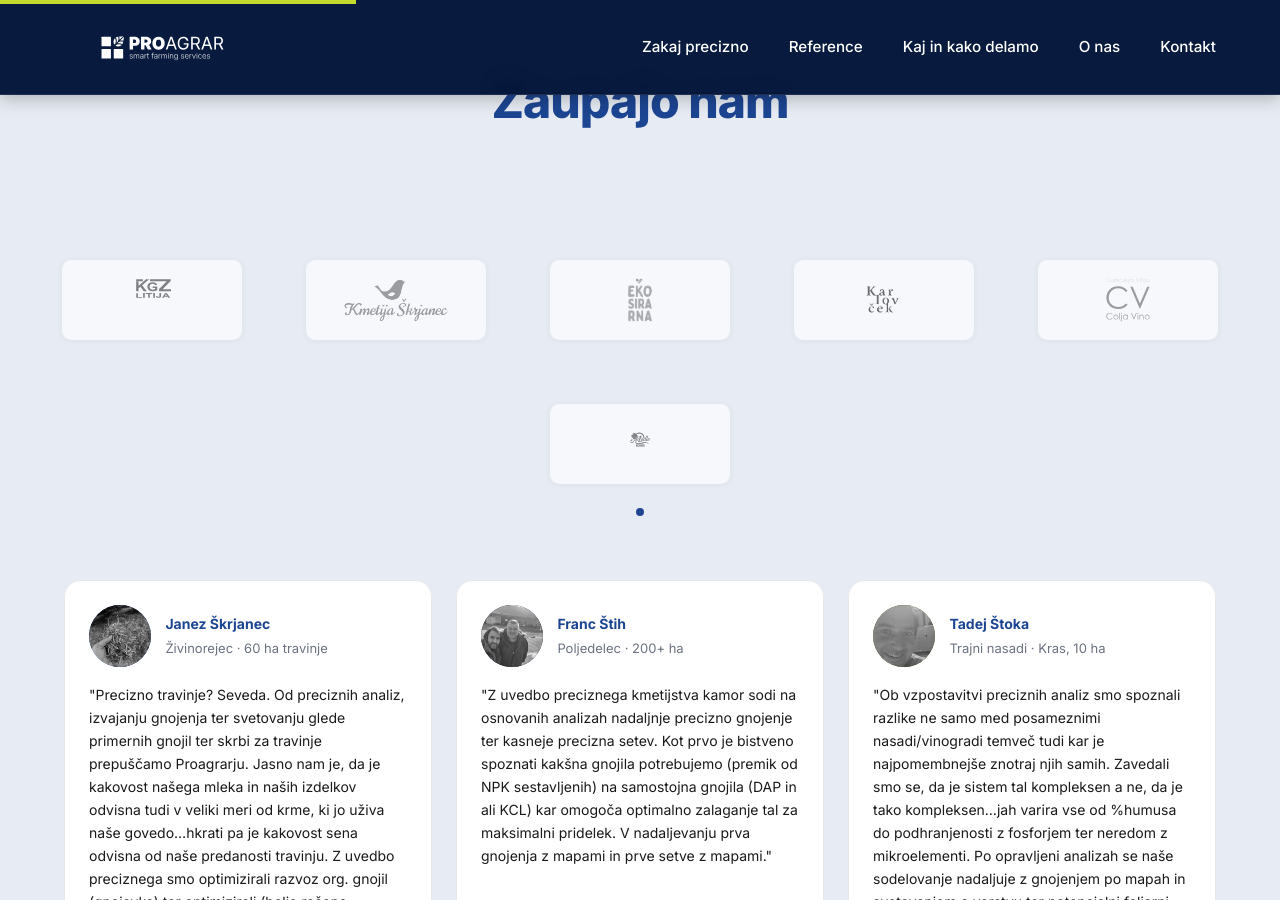
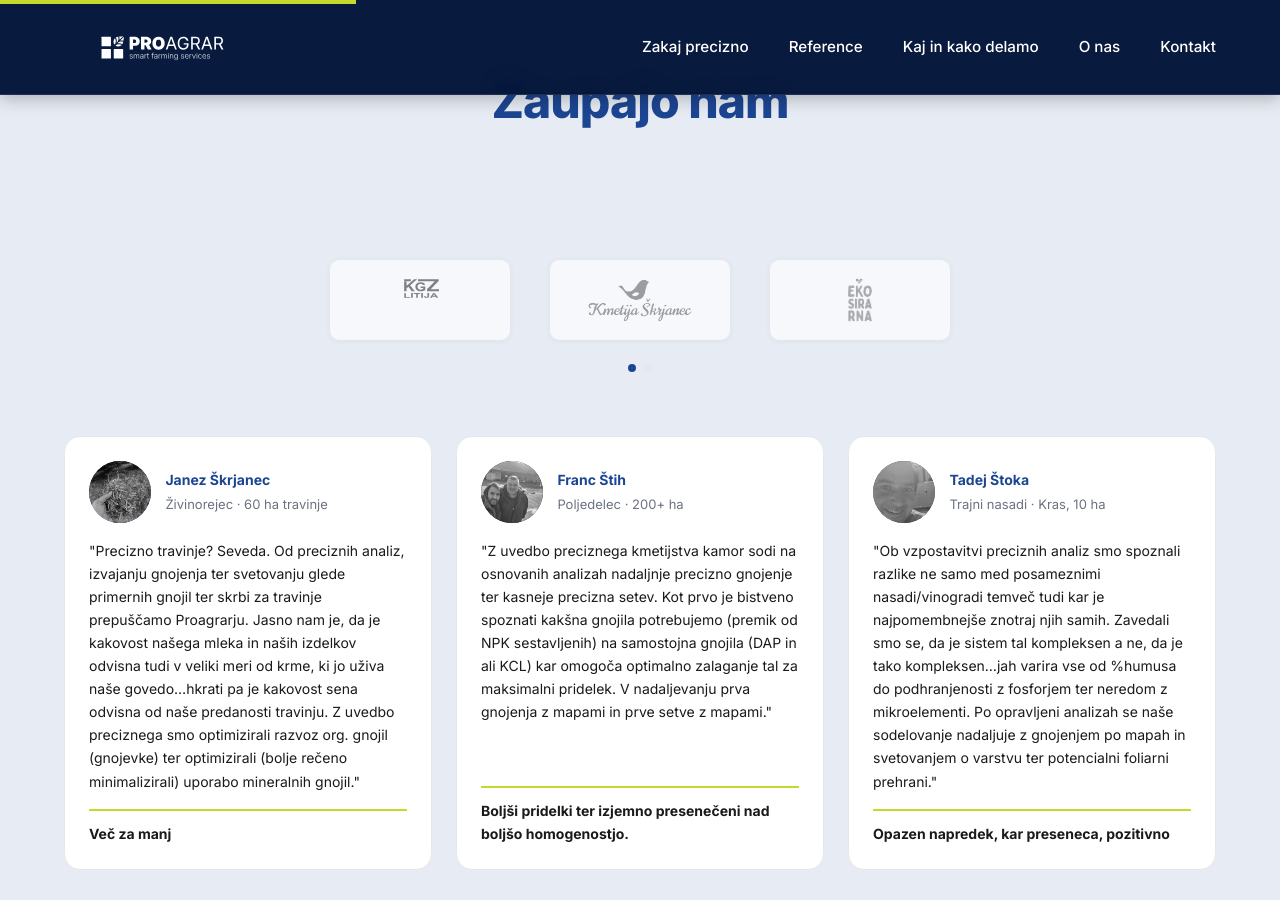
Before and after one commit to Proagrar/one-pager-web-page, a Jekyll site: the page built from index.md, in a window 1280 px wide and 900 px high, scrolled down 1470 px. Built offline with Jekyll 4.4.1, drawn with Linux system fonts in a browser that asks for light colours.

Commit message:
Logos: 3 na stran na PC, navigacija z doticami

```diff
--- a/assets/css/base.css
+++ b/assets/css/base.css
@@ -529,8 +529,8 @@
             display: none;
             justify-content: center;
             align-items: center;
-            gap: 4rem;
-            flex-wrap: wrap;
+            gap: 2.5rem;
+            flex-wrap: nowrap;
             min-height: 80px;
         }
 
--- a/index.md
+++ b/index.md
@@ -98,6 +98,8 @@
                 <img src="{{ '/assets/img/Logos/LOGO-KGZ-LITIJA.svg' | relative_url }}" alt="KGZ Litija" loading="lazy">
                 <img src="{{ '/assets/img/Logos/Logo-Skrjanec.jpg' | relative_url }}" alt="Škrjanec" loading="lazy">
                 <img src="{{ '/assets/img/Logos/Logo-ekosirarna.jpg' | relative_url }}" alt="Ekosirarna" loading="lazy">
+            </div>
+            <div class="logo-page">
                 <img src="{{ '/assets/img/Logos/logo-karlovcek.jpg' | relative_url }}" alt="Karlovček" loading="lazy">
                 <img src="{{ '/assets/img/Logos/Logo-Colja.svg' | relative_url }}" alt="Colja" loading="lazy">
                 <img src="{{ '/assets/img/Logos/Logo-medle.svg' | relative_url }}" alt="Medle" loading="lazy">
@@ -105,6 +107,7 @@
         </div>
         <div class="logo-dots" id="logo-dots">
             <button class="logo-dot active" data-index="0" aria-label="Stran 1"></button>
+            <button class="logo-dot" data-index="1" aria-label="Stran 2"></button>
         </div>
     </div>
     <script>
```
